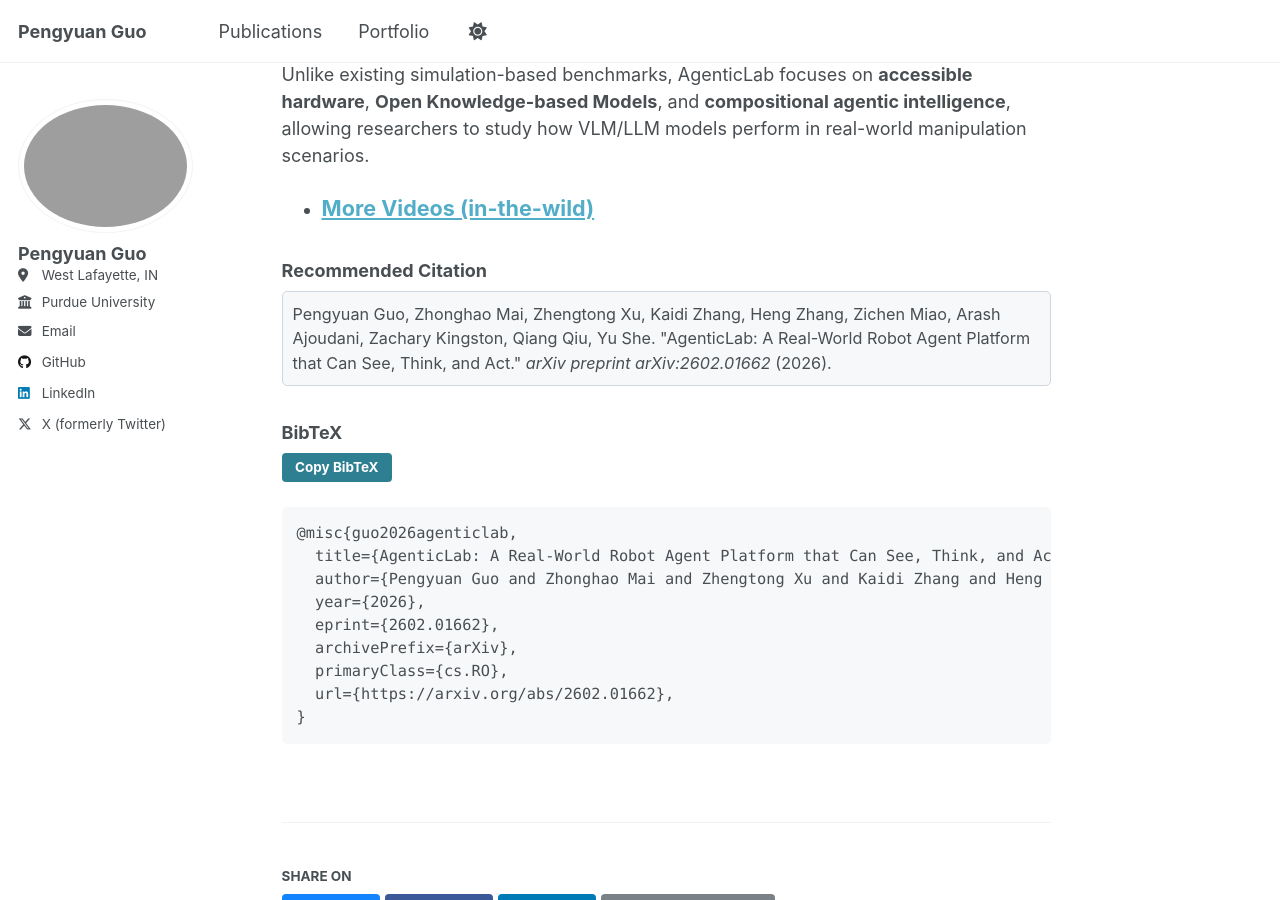
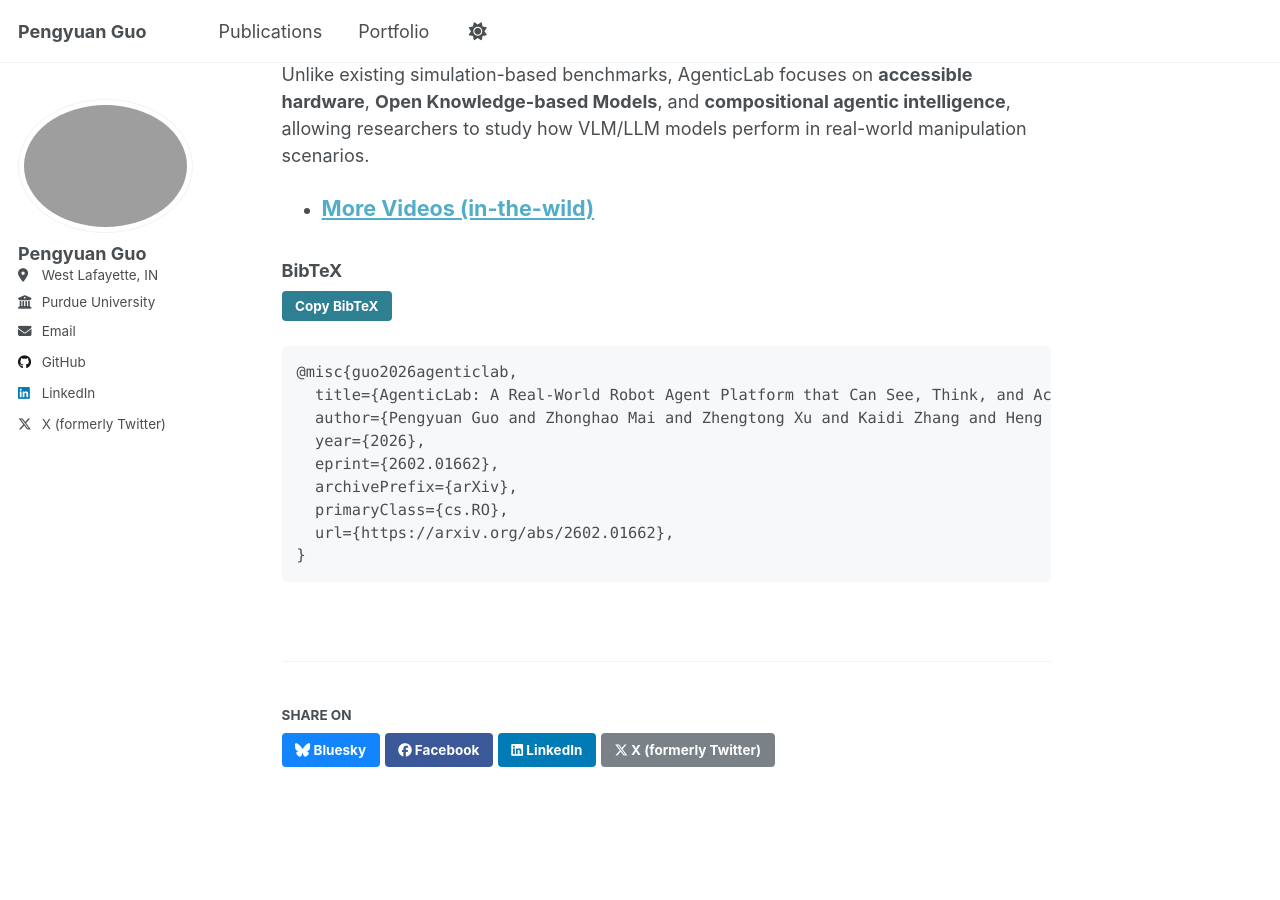
Before and after one commit to PengyuanGuo/pengyuanguo.github.io, a Jekyll site: the page built from _publications/2025-11-10-VLM_robobench.md, in a window 1280 px wide and 900 px high, scrolled down 363 px. Built offline with Jekyll 4.4.1, drawn with Linux system fonts in a browser that asks for light colours; a script that is not in the unit is left out.

Commit message:
update AgenticLab 10

```diff
--- a/_publications/2025-11-10-VLM_robobench.md
+++ b/_publications/2025-11-10-VLM_robobench.md
@@ -17,11 +17,6 @@ Unlike existing simulation-based benchmarks, AgenticLab focuses on **accessible
 - <strong style="font-size: 1.2em;">[More Videos (in-the-wild)](https://drive.google.com/drive/folders/1FhkyPC2_33m97-Z4PHx9VMXpbwQS6fPe?usp=sharing)</strong>
 
 
-### Recommended Citation
-
-<div style="background-color: #f6f8fa; padding: 10px; border-radius: 5px; font-size: 0.9em; border: 1px solid #d0d7de;">
-  Pengyuan Guo, Zhonghao Mai, Zhengtong Xu, Kaidi Zhang, Heng Zhang, Zichen Miao, Arash Ajoudani, Zachary Kingston, Qiang Qiu, Yu She. "AgenticLab: A Real-World Robot Agent Platform that Can See, Think, and Act." <i>arXiv preprint arXiv:2602.01662</i> (2026).
-</div>
 
 <div id="bibtex-section" style="margin-top: 20px;">
     <h3>BibTeX</h3>
```
